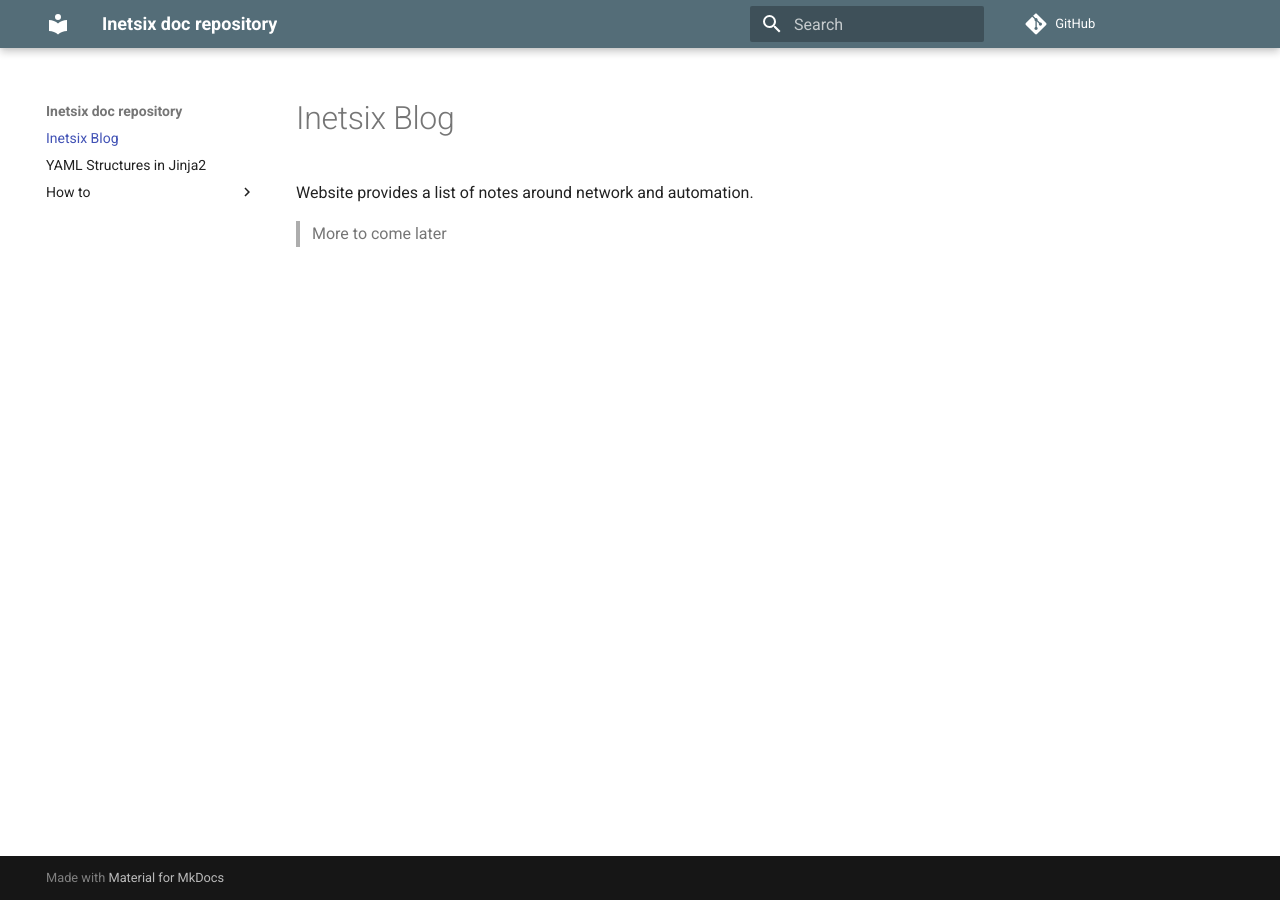
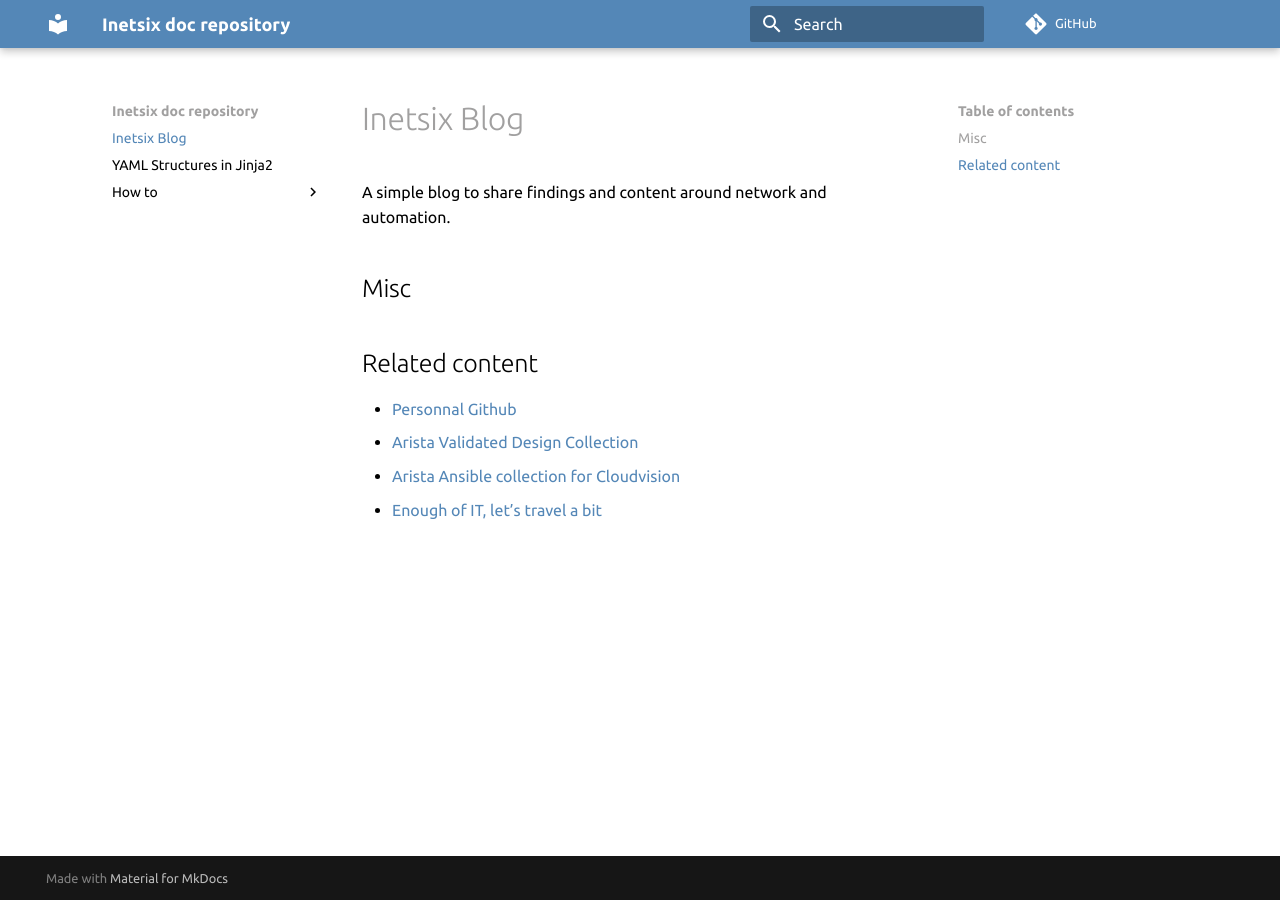
Before and after one commit to inetsix/blog, an MkDocs documentation site: the page built from docs/index.md, in a window 1280 px wide. Built offline with MkDocs 1.6.1 and Material for MkDocs 9.7.7, drawn with Linux system fonts in a browser that asks for light colours; comment, search, counter and statistics services are not loaded.

Commit message:
Update content after move to GH

```diff
--- a/docs/index.md
+++ b/docs/index.md
@@ -1,5 +1,13 @@
 # Inetsix Blog
 
-Website provides a list of notes around network and automation.
+A simple blog to share findings and content around network and automation.
 
-> More to come later
+## Misc
+
+
+## Related content
+
+- [Personnal Github](https://www.github.com/titom73)
+- [Arista Validated Design Collection](https://github.com/aristanetworks/ansible-avd)
+- [Arista Ansible collection for Cloudvision](https://github.com/aristanetworks/ansible-cvp)
+- [Enough of IT, let's travel a bit](https://www.grimonet.org)
--- /dev/null
+++ b/docs/stylesheets/extra.css
@@ -0,0 +1,83 @@
+:root {
+  /* Color schema based on Arista Color Schema */
+  /* Default color shades */
+  --md-default-fg-color:               #000000;
+  --md-default-fg-color--light:        #a1a0a0;
+  --md-default-fg-color--lighter:      #FFFFFF;
+  --md-default-fg-color--lightest:     #FFFFFF;
+  --md-default-bg-color:               #FFFFFF;
+  --md-default-bg-color--light:        #FFFFFF;
+  --md-default-bg-color--lighter:      #FFFFFF;
+  --md-default-bg-color--lightest:     #FFFFFF;
+
+  /* Primary color shades */
+  --md-primary-fg-color:               #5487B7;
+  --md-primary-fg-color--light:        #FFFFFF;
+  --md-primary-fg-color--dark:         #5487B7;
+  --md-primary-bg-color:               #FFFFFF;
+  --md-primary-bg-color--light:        #FFFFFF;
+
+  /* Accent color shades */
+  --md-accent-fg-color:                #5487B7;
+  --md-accent-bg-color:                #5487B7;
+  --md-accent-bg-color--light:         #5487B7;
+
+  /* Code block color shades */
+  --md-code-bg-color:                  #f6f8fa;
+  /* --md-code-fg-color:                  ...; */
+}
+
+@media only screen and (min-width: 76.25em) {
+  .md-main__inner {
+    max-width: 85%;
+  }
+  .md-sidebar--primary {
+    left: 5%;
+  }
+  .md-sidebar--secondary {
+    right: 5%;
+    margin-left: 0;
+    -webkit-transform: none;
+    transform: none;
+  }
+}
+
+@media only screen {
+  .md-footer-nav {
+      background-color: var(--md-default-bg-color--light);
+      color: var(--md-accent-fg-color--transparent)
+  }
+  .md-typeset code {
+    padding: 0 .2941176471em;
+    font-size: 1;
+    word-break: break-word;
+    background-color: var(--md-code-bg-color);
+    border-radius: .1rem;
+    -webkit-box-decoration-break: clone;
+    box-decoration-break: clone;
+    }
+  .md-footer {
+    height: 2%;
+  }
+  .md-footer-nav__direction {
+    position: absolute;
+    right: 0;
+    left: 0;
+    margin-top: -1rem;
+    padding: 0 1rem;
+    color: var(--md-default-fg-color--light);
+    font-size: .64rem;
+  }
+  .md-footer-nav__title {
+    font-size: .9rem;
+    line-height: 2.4rem;
+    color: var(--md-default-fg-color--light);
+  }
+  .md-typeset table:not([class]) th {
+    min-width: 5rem;
+    padding: .6rem .8rem;
+    color: var(--md-default-fg-color--lighter);
+    vertical-align: top;
+    background-color: var(--md-accent-bg-color);
+}
+}
--- a/mkdocs.yml
+++ b/mkdocs.yml
@@ -4,17 +4,24 @@ site_url: https://www.inetsix.net
 site_description: A curated list of awesome Python frameworks, libraries and software
 site_author: TiTom73
 repo_url: https://github.com/inetsix/inetsix.github.io
+docs_dir: docs/
 theme:
   name: material
   palette:
-    primary: 'blue grey'
-    accent: 'blue grey'
-  feature:
-    tabs: false
+    # primary: 'blue grey'
+    # accent: 'blue grey'
   hljs_languages:
     - yaml
     - shell
-
+  features:
+    # tabs: false
+    - instant
+  font:
+    text: Ubuntu
+    code: Ubuntu Mono
+extra_css:
+  - stylesheets/extra.css
+use_directory_urls: true
 markdown_extensions:
   - smarty
   - toc:
@@ -27,3 +34,28 @@ markdown_extensions:
 plugins:
   - search:
       separator: '[\s\-\.]+'
+
+markdown_extensions:
+  - smarty
+  - pymdownx.arithmatex
+  - pymdownx.betterem:
+      smart_enable: all
+  - pymdownx.caret
+  - pymdownx.critic
+  - pymdownx.details
+  - pymdownx.inlinehilite
+  - pymdownx.magiclink
+  - pymdownx.mark
+  - pymdownx.smartsymbols
+  - pymdownx.superfences
+  - pymdownx.tasklist:
+      custom_checkbox: true
+  - pymdownx.tilde
+  - fontawesome_markdown
+  - admonition
+  - codehilite:
+      guess_lang: true
+  - toc:
+      separator: "-"
+      permalink: "#"
+      baselevel: 1
```
Also changed, not shown: requirements.txt (+7 -19 lines), 1 other file.
